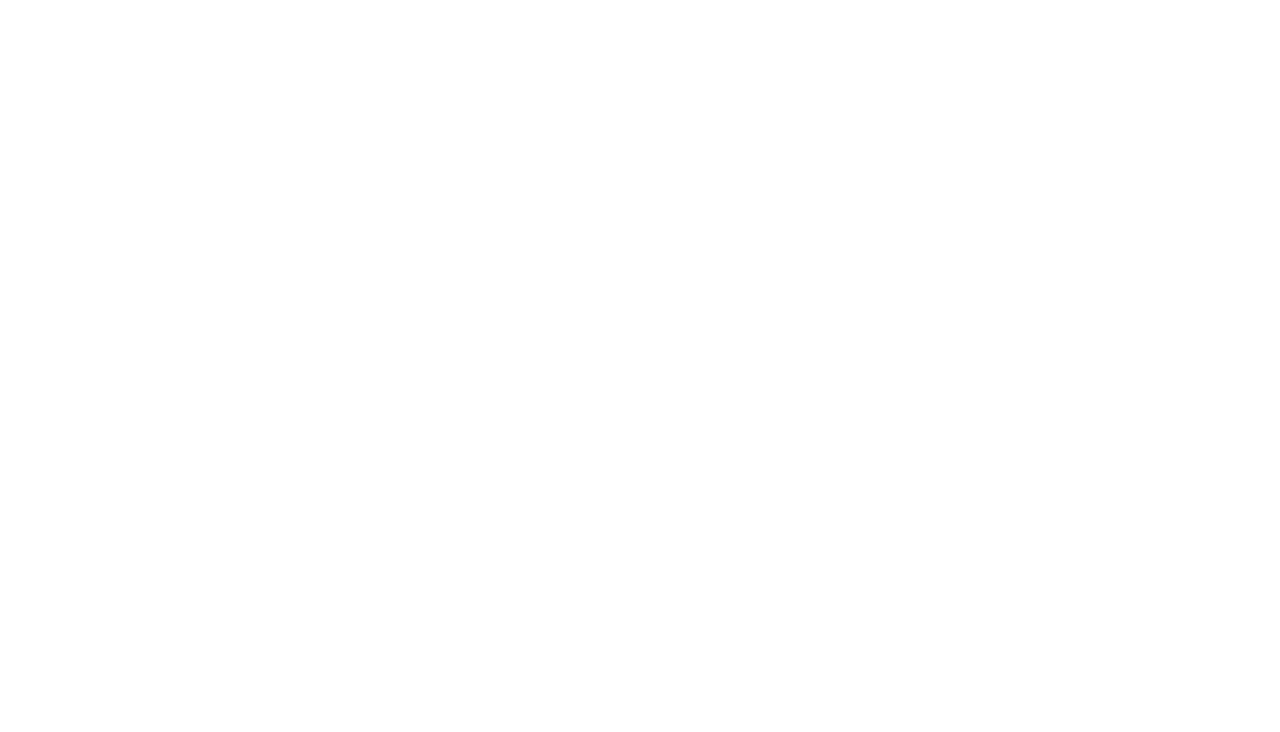
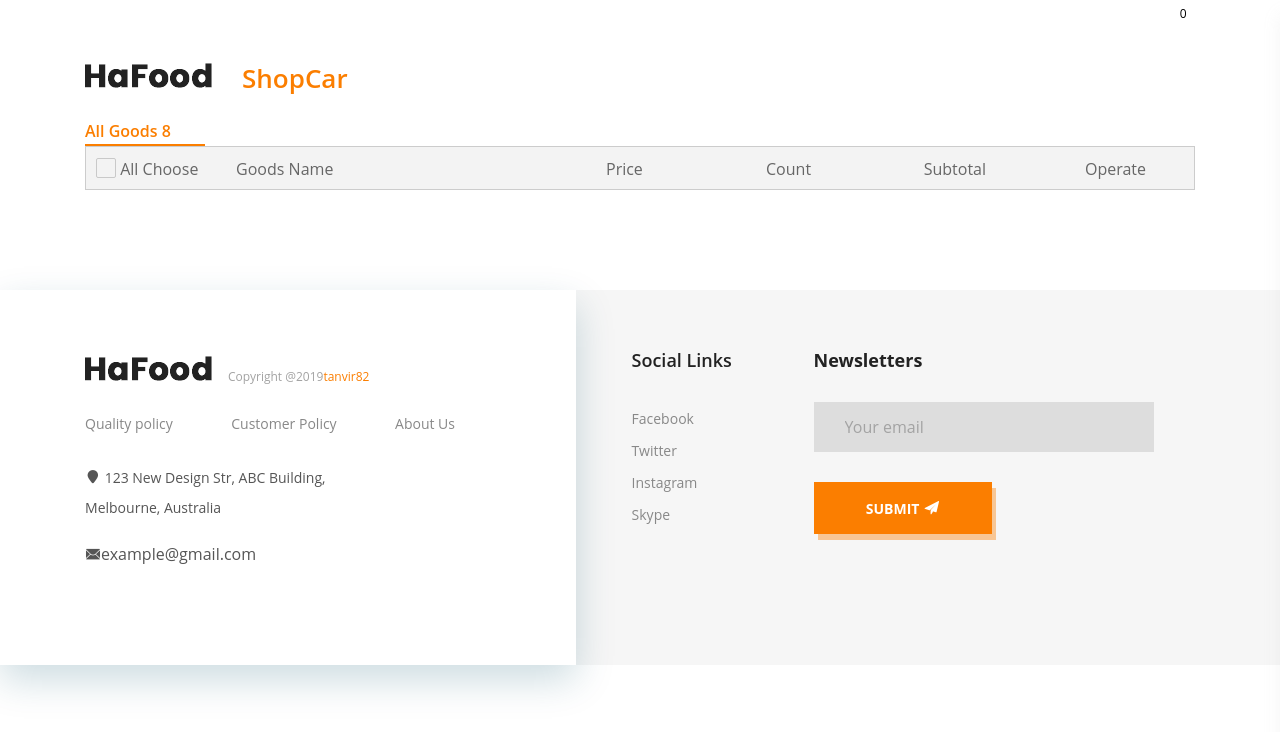
Before and after one commit to Chen-sir18/HaFood, a Vue app in the folder HaFood/: page /Shopcar in a window 1280 px wide. Shown: the top 732 px of the page. Built offline with nearby package versions, Linux system fonts and the light colour scheme; a web font is replaced by a local one.

Commit message:
dengxi 12.12

```diff
--- a/HaFood/src/components/public/Nav.vue
+++ b/HaFood/src/components/public/Nav.vue
@@ -69,7 +69,9 @@
 			<div class="cart-title">
 				<span class="font-wi-600">Shopping Cart</span> <span @click="closeshopcart" class="font-20 font-wi-600 close-shopcart">X</span>
 			</div>
-			<div class="cart-goods-box" v-for="(item, index) in shopgoods" v-bind:key="index">
+			<!-- 购物车登录实际内容 -->
+			<div v-if="islogin">
+				<div class="cart-goods-box"  v-for="(item, index) in shopgoods" v-bind:key="index">
 					<div class="goods-img-box">
 						<img class="goods-img" v-if="!(item.picstr === undefined)" :src="'api/'+ item.picstr">
 					</div>
@@ -86,6 +88,11 @@
 					</div>
 				</div>
 			</div>
+			<!-- 购物车未登录的实际内容 -->
+			<div v-if="!islogin" class="login-button" @click="linktologin">
+				<span>LOGIN UP NOW</span>
+			</div>
+		</div>
 		<div class="body">
 			<router-view></router-view>
 		</div>
@@ -99,6 +106,8 @@
   	return {
 			cartgoodscount: 0,
 			navobj: {},
+			// 判断是否已经登录
+			islogin: false,
 		  navlist: [
 			  {title: 'Home', content: ['Home1', 'Home2', 'Home3', 'Home4']},
 			  {title: 'About Us', content: []},
@@ -111,12 +120,6 @@
 		  navShow: false,
 		  // 购物车商品
 		  shopgoods: [
-			  {
-				  goodsname: 'Grape',
-				  goodscount: 2,
-				  price: 30.00,
-				  goodspic: ''
-			  }
 			],
 			// 购物车总价格
 			shopallmoney: '00',
@@ -175,15 +178,23 @@
 	  },
 	  closeshopcart: function (e) {
 		  e.currentTarget.parentNode.parentNode.style.transform = 'translateX(100%)'
+		},
+		linktologin: function (e) {
+			this.$router.push('/login')
 		}
   },
   mounted: function () {
+		// 判断购物车是否已经登录的问题
+		let userinfo = JSON.parse(window.localStorage.getItem('info'))
+		let token = window.localStorage.getItem('token')
+		if (userinfo && token) {
 			// 关于购物车渲染的问题
+		this.islogin = true
 		axios({
 			method: 'GET',
-			url: 'http://192.168.97.241:3000/shopcar',
+			url: 'api/shopcar',
 			params: {
-				userid: 1
+				userid: userinfo.id
 			}
 		}).then((response) => {
 			let goodsdata = response.data.data
@@ -192,6 +203,7 @@
 			})
 			this.shopgoods = goodsdata
 		})
+		}
 		// 关于滚动条的绑定
 		const that = this
     window.onscroll = () => {
--- /dev/null
+++ b/HaFood/src/components/public/Shopcar.vue
@@ -0,0 +1,121 @@
+<template>
+<div>
+  <div class="d-shopcar-box">
+    <div class="d-shopcar-top">
+    </div>
+    <div class="change-shopcar-content">
+      <div class="d-shopcar-logo">
+        <img src="../../img/logo_2.png">
+        <span class="mar-l-30 font-wi-600 font-26">ShopCar</span>
+      </div>
+      <div class="all-goods font-16 font-wi-600">
+        All Goods <span class="goods-count">8</span>
+      </div>
+      <!-- 商品表头 -->
+      <div class="shopcar-table-title">
+        <div class="all-choose-box">
+          <input class="all-choose" type="checkbox"> <span>All Choose</span>
+        </div>
+        <div class="goods-name">
+          Goods Name
+        </div>
+        <div class="goods-price">
+          Price
+        </div>
+        <div class="goods-count">
+          Count
+        </div>
+        <div class="goods-subtotal">
+          Subtotal
+        </div>
+        <div class="goods-operate">
+          Operate
+        </div>
+      </div>
+      <!-- 商品列表 -->
+      <div class="shopcar-table clearfix">
+        <div class="shopcar-goods-box" :key="index" v-for="(item,index) in shopcargoods">
+          <div class="goodsimg-box">
+            <img class="goodsimg" :src=" 'api/' + item.picstr " alt="">
+          </div>
+          <div class="goodsinfo">
+            <span class="goods-name">
+              {{item.goodsname}}
+            </span>
+          </div>
+          <div class="goodsprice">
+            <span class="goods-price">
+              {{item.price}}
+            </span>
+          </div>
+          <div class="goodscount">
+            <div class="goods-count">
+              <span @click="changecount(-1, $event)" class="reduce-count text-no-blue">-</span>
+              <input @blur="writecount" class="count" type="number" :value='item.goodscount'>
+              <span @click="changecount(1, $event)" class="add-count text-no-blue">+</span>
+            </div>
+          </div>
+          <div class="goodssubtotal">
+            <span class="goods-subtotal">{{'$' + item.goodscount * parseInt(item.price.replace(/\$/,'')) + '.00'}}</span>
+          </div>
+          <div class="goodsoperate">
+            <span class="goods-operate">Delete</span>
+          </div>
+        </div>
+      </div>
+    </div>
+  </div>
+</div>
+</template>
+
+<script>
+import Axios from 'axios'
+export default {
+data: function () {
+  return {
+    shopcargoods: []
+  }
+},
+mounted: function () {
+  let userinfo = JSON.parse(window.localStorage.getItem('info'))
+  let token = window.localStorage.getItem('token')
+  if (userinfo && token) {
+    Axios({
+      url: 'api/shopcar',
+      params: {
+        userid: userinfo.id
+      },
+      method: 'get'
+    }).then((response) => {
+      this.shopcargoods = response.data.data
+    })
+  }
+},
+methods: {
+  changecount: function (num, event) {
+    let countnum = parseInt(event.target.parentNode.children[1].value)
+    if (countnum <= 1 && num === -1) {
+      alert('商品数量不能小于1')
+    } else if (countnum >= 100 && num === 1) {
+      alert('商品数量不能大于100')
+      return false
+    } else {
+      event.target.parentNode.children[1].value = countnum + num
+    }
+  },
+  writecount: function (e) {
+    if (parseInt(e.target.value) > 100) {
+      alert('商品数量不能大于100')
+      e.target.value = 100
+    } else if (parseInt(e.target.value) < 1) {
+      alert('商品数量不能小于1')
+      e.target.value = 1
+    }
+  }
+}
+}
+</script>
+
+<style lang='less' scoped>
+@import '../../less/dshopcar.less';
+</style>
--- a/HaFood/src/less/dheader.less
+++ b/HaFood/src/less/dheader.less
@@ -306,6 +306,24 @@
     .cart-goods-box + .cart-goods-box {
         border-top: 1px solid #ccc;
     }
+    .login-button {
+        width: 100%;
+        height: 60px;
+        background: #fb7e00;
+        border-radius: 4px;
+        color: #ffffff;
+        text-align: center;
+        line-height:60px;
+        font-size: 20px;
+        font-weight: 700;
+        margin-top: 200px;
+        box-shadow:4px 6px 0px 0px rgba(251, 126, 0, 0.4); ;
+        &:hover {
+          box-shadow:0px 0px 0px 0px rgba(251, 126, 0, 0.4); ;
+          transition: all 0.4s;
+          cursor: pointer;
+        }
+      }
 }
 @media only screen and (max-width:768px) {
     .right-cart-box {
--- /dev/null
+++ b/HaFood/src/less/dshopcar.less
@@ -0,0 +1,159 @@
+.d-shopcar-box {
+  width: 100%;
+  .d-shopcar-top {
+    width: 100%;
+    height: 60px;
+  }
+}
+.change-shopcar-content {
+  margin: 0 auto;
+  overflow: hidden;
+  .d-shopcar-logo {
+    color: #fb7e00;
+  }
+  .all-goods {
+    color: #fb7e00;
+    margin-top: 20px;
+    height: 30px;
+    line-height: 30px;
+    border-bottom: 2px solid #fb7e00;
+    width: 120px;
+  }
+  .shopcar-table-title {
+    width: 100%;
+    height: 44px;
+    padding: 5px 0;
+    color: #666666;
+    background: #f3f3f3;
+    border: 1px solid #cccccc;
+    line-height: 34px;
+    .all-choose-box {
+      padding-left: 10px;
+      width: 150px;
+      float: left;
+      .all-choose {
+        vertical-align: text-top;
+      }
+    }
+    .goods-name {
+      float: left;
+      width: 370px;
+    }
+    .goods-price {
+      float: left;
+      width: 160px;
+    }
+    .goods-count {
+      float: left;
+      width: 80px;
+    }
+    .goods-subtotal {
+      float: left;
+      width: 140px;
+      text-align: right;
+    }
+    .goods-operate {
+      float: left;
+      width:160px;
+      text-align: right;
+    }
+  }
+  // 大屏幕时的商品信息
+  .shopcar-table {
+    margin-top: 20px;
+    margin-bottom: 100px;
+    .shopcar-goods-box {
+      overflow: hidden;
+      padding-left: 40px;
+      height: 120px;
+      border: 1px solid #cccccc;
+      padding-top: 20px;
+      .goodsimg-box {
+        float: left;
+        .goodsimg {
+          width: 80px;
+          height: 80px;
+        }
+      }
+      .goodsinfo {
+        float: left;
+        width: 200px;
+        text-align: center;
+      }
+      .goodsprice {
+        float: left;
+        width: 260px;
+        text-align: right;
+      }
+      .goodscount {
+        float: left;
+        width: 180px;
+        text-align: right;
+        .goods-count{
+          display: inline-block;
+          border: 1px solid #cccccc;
+          .add-count, .reduce-count {
+            width: 30px;
+            height: 20px;
+            text-align: center;
+            line-height: 20px;
+            display: inline-block;
+          }
+          .count {
+            width: 30px;
+            display: inline-block;
+            text-align: center;
+            border: none;
+            color: #666666;
+            outline: none;
+          }
+          .add-count {
+            border-left: 1px solid #cccccc;
+          }
+          .reduce-count {
+            border-right: #cccccc 1px solid;
+          }
+        }
+      }
+      .goods-subtotal {
+        float: left;
+        width: 140px;
+        text-align: right;
+      }
+      .goodsoperate {
+        float: left;
+        margin-left: 110px;
+      }
+    }
+  }
+}
+@media only screen and (max-width: 567px) {
+  .change-shopcar-content {
+    width: 100%;
+    padding: 0 15px;
+  }
+}
+@media only screen and (min-width:568px) {
+  .change-shopcar-content {
+    width: 540px;
+    padding: 0 15px;
+  }
+}
+@media only screen and (min-width:768px) {
+  .change-shopcar-content {
+    width: 720px;
+    padding: 0 15px;
+  }
+}
+@media only screen and (min-width:992px) {
+  .change-shopcar-content {
+    width: 960px;
+    padding: 0 15px;
+  }
+}
+@media only screen and (min-width:1201px) {
+  .change-shopcar-content {
+    width: 1140px;
+    padding: 0 15px;
+  }
+}
--- a/HaFood/src/router/index.js
+++ b/HaFood/src/router/index.js
@@ -10,13 +10,15 @@
 import Blogmasonry from '../components/blogs/blogmasonry.vue'
 import Bloglist from '../components/blogs/blogsbody.vue'
 import App from '../App.vue'
+const Shopcart = () => import('../components/public/Shopcar.vue')
+
 Vue.use(Router)
 
-export default new Router({
+let Router1 = new Router({
   routes: [
     {
       path: '/',
-      redirect: '/Home1'
+      redirect: '/register'
     },
     {
 
@@ -54,7 +56,11 @@
        	{
        		path: '/BlogDetails',
         	component: Blogdetail
-       	}
+        },
+        {
+          path: '/Shopcar',
+          component: Shopcart
+        }
       ]
     },
     {
@@ -68,3 +74,12 @@
   ],
   mode: 'history'
 })
+export default Router1
+Router1.beforeEach((to, from, next) => {
+  if (to.fullPath === '/Home' || to.fullPath === '/Product' || to.fullPath === '/Blog') {
+   return false
+  } else {
+    document.body.scrollTop = document.documentElement.scrollTop = 0
+    next()
+  }
+})
```
Lines whose indentation alone changed are shown as unchanged.
